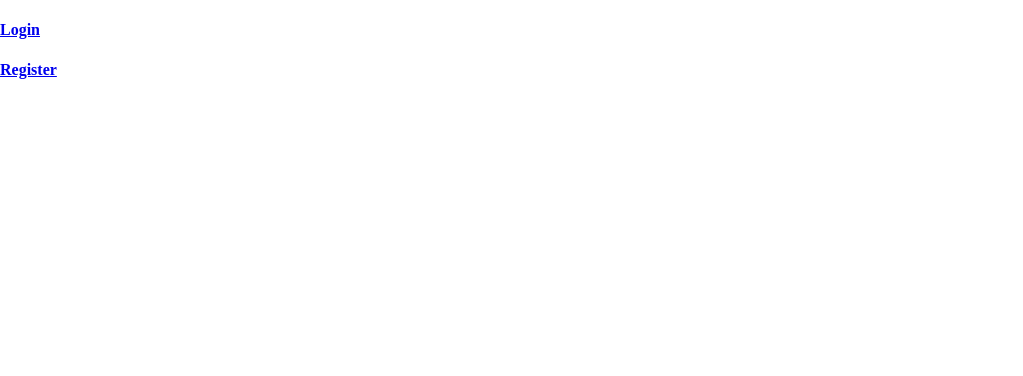
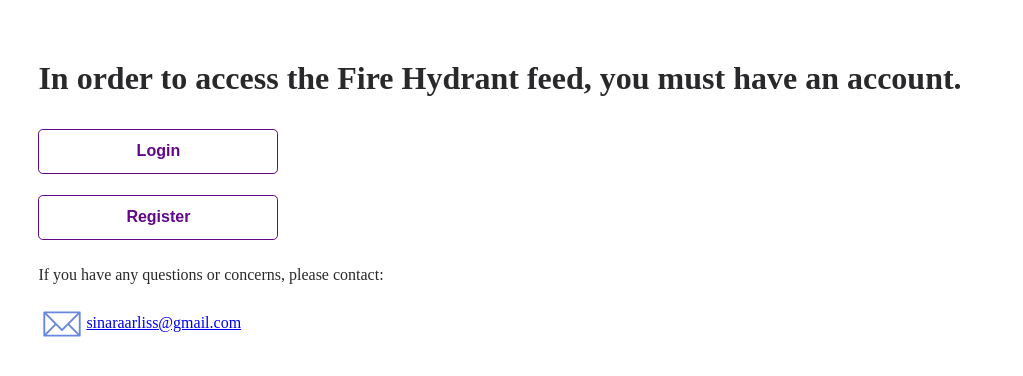
Before and after one commit to SArliss/fire-hydrant, a React (Create React App) app in the folder client/: page /user in a window 1280 px wide. Shown: the top 376 px of the page, without its empty margins (0-1023 px from the left). Built offline with nearby package versions, Linux system fonts and the light colour scheme; a web font is replaced by a local one.

Commit message:
Added user-loggedout page style

```diff
--- a/client/src/App.css
+++ b/client/src/App.css
@@ -225,6 +225,38 @@ html {
 
 /* USER PAGE */
 
+.user-loggedout {
+  display: block;
+  padding: 3vw;
+}
+
+.user-loggedout svg{
+  width: 3em;
+  margin: 0 auto;
+  text-align: center;
+  vertical-align: middle;
+}
+
+.user-loggedout button {
+  border: 0.07em solid rgb(98, 7, 134);
+  border-radius: 0.3em;
+  background-color: white;
+  color: rgb(98, 7, 134);
+  font-size: 1em;
+  margin: 0.8vw 0;
+  padding: 1vw;
+  width: 15em;
+  opacity: 1;
+  font-weight: 600;
+  cursor: pointer;
+  transition: ease 0.5s;
+}
+
+.user-loggedout button:hover {
+ background: linear-gradient(0deg, #A24399 0%, #A24399 14.05%, #622DA5 67.84%, #622DA5 78.07%);
+ color: white;
+}
+
 .user-feed {
   display: flex;
   flex-wrap: wrap;
--- a/client/src/components/UserPage.js
+++ b/client/src/components/UserPage.js
@@ -75,8 +75,15 @@ function Header(props) {
         :
 
         <div className="user-loggedout">
-          <Link to="/login"><h4>Login</h4></Link>
-          <Link to="/register"><h4>Register</h4></Link>
+          <h1>In order to access the Fire Hydrant feed, you must have an account.</h1>
+          <Link to="/login"><button>Login</button></Link>
+          <br></br>
+          <Link to="/register"><button>Register</button></Link>
+          <p>If you have any questions or concerns, please contact: </p>
+          <a href="mailto: sinaraarliss@gmail.com" target="_blank" rel="noopener noreferrer">
+            <svg viewBox="0 0 20 20"><path d="M17.388,4.751H2.613c-0.213,0-0.389,0.175-0.389,0.389v9.72c0,0.216,0.175,0.389,0.389,0.389h14.775c0.214,0,0.389-0.173,0.389-0.389v-9.72C17.776,4.926,17.602,4.751,17.388,4.751 M16.448,5.53L10,11.984L3.552,5.53H16.448zM3.002,6.081l3.921,3.925l-3.921,3.925V6.081z M3.56,14.471l3.914-3.916l2.253,2.253c0.153,0.153,0.395,0.153,0.548,0l2.253-2.253l3.913,3.916H3.56z M16.999,13.931l-3.921-3.925l3.921-3.925V13.931z" fill="rgb(104, 136, 223)"></path></svg>
+              sinaraarliss@gmail.com
+          </a>
         </div>
       }
 
```
